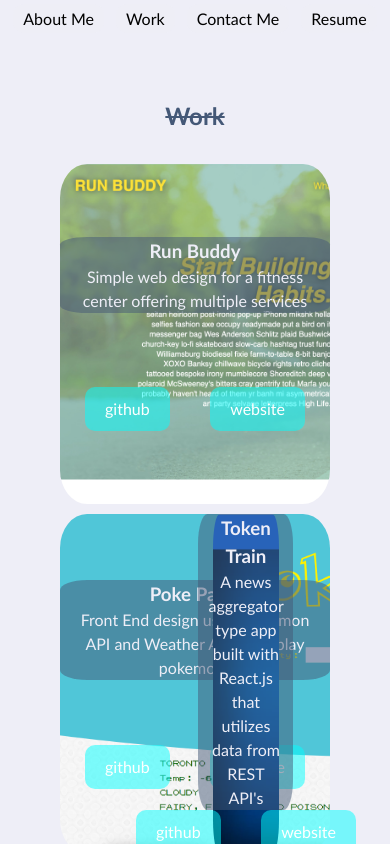
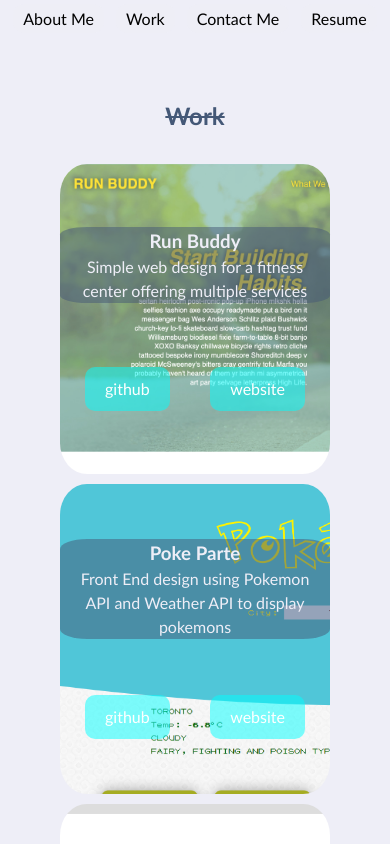
Before and after one commit to cruzma/React-Portfolio, a React (Create React App) app: page / in a window 390 px wide. Both pictures are taken after a click on the link "Work". Shown: the top 844 px of the page. Built offline with nearby package versions, Linux system fonts and the light colour scheme.

Commit message:
fixed div positioning in works page

```diff
--- a/src/index.css
+++ b/src/index.css
@@ -417,7 +417,7 @@ footer p{
     grid-row: 3 / span 2;
   }
 
-  .shop-shop{
+  .token-train{
 
     grid-column: 4 /span 5;
     grid-row: 5 / span 2;
@@ -469,7 +469,7 @@ footer p{
       grid-row: 7 / span 2;
     }
 
-    .shop-shop{
+    .token-train{
 
       grid-column: 2 / span 9;
       grid-row: 9 / span 2;
```
